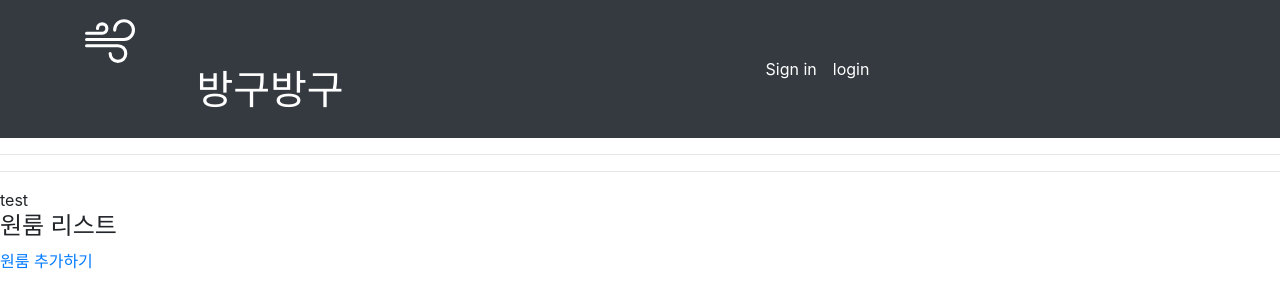
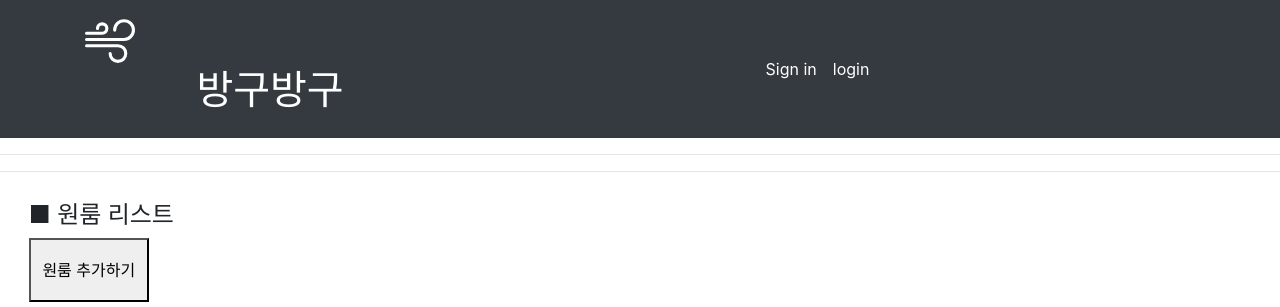
Before and after one commit to dk7648/hackathon_2021, a Django app: page /test/ in a window 1280 px wide. Shown: the top 307 px of the page. Run offline with Django 3.2, Linux system fonts and the light colour scheme; some libraries are stand-ins or nearby versions.

Commit message:
LAST COMMIT

```diff
--- a/accountapp/templates/accountapp/index.html
+++ b/accountapp/templates/accountapp/index.html
@@ -9,9 +9,7 @@
 </head>
 <body>
         {% block content %}
-        메인페이지!!!
         {% endblock %}
-        {% include 'base.html' %}
-
+        {% include 'base_main.html' %}
 </body>
 </html>
--- a/roomapp/templates/roomapp/list.html
+++ b/roomapp/templates/roomapp/list.html
@@ -1,22 +1,28 @@
 {% extends 'base.html' %}
 {% block content %}
 
-<h4>원룸 리스트</h4>
-    <a href="{% url 'roomapp:create' %}">
+<div style="margin: 1.8rem">
+    <h4> ■ 원룸 리스트</h4>
+    <button href="{% url 'roomapp:create' %}" style="width: 7.5rem; height: 4.0rem;">
         <div>원룸 추가하기</div>
-    </a>
-
-    {% for post in post_list %}
-    <div>
-        제목 : <a href="{% url 'boardapp:detail' pk=post.pk%}">{{post.title}}</a>
-        <div>
-            {% include 'user_data.html' %}
+    </button>
+</div>
+        <div class="feature col" style="margin: 1.8rem">
+            <h2 style="color: black">딩동댕 원룸</h2>
+            <img src="https://images.homify.com/c_fill,f_auto,q_0,w_740/v1525840246/p/photo/image/2551679/4-1.jpg" style="width:400; height:400">
+            <br>소개<br>
+            <p style="color: gray; width: 45rem">
+            딩동댕원룸은 조치원 서창리에 있는 원룸입니다. 세탁기, TV, 냉장고, 전자레인지 등 여러 옵션이 구비되어 있으며 매달 관리비는 없습니다.
+            </p>
         </div>
-        <div>요약 : {{ post.summary | safe }}</div>
-    </div>
-    {% endfor %}
-    </div>
-</div>
+        <div class="feature col" style="margin: 1.8rem">
+            <h2 style="color: black">댕동딩 원룸</h2>
+            <img src="https://t1.daumcdn.net/liveboard/ziptoss/5ad793a6783b4f43bd6641320e3665a9.png" style="width:400; height:400">
+            <br>소개<br>
+            <p style="color: gray; width: 45rem">
+            댕동딩원룸은 조치원 침산리에 있는 원룸입니다. 세탁기, TV, 냉장고, 전자레인지 등 여러 옵션이 구비되어 있으며 매달 관리비는 3만원입니다.
+            </p>
+        </div>
 <br><br>
 {% include 'page.html' %}
 {% endblock %}
--- a/templates/base.html
+++ b/templates/base.html
@@ -9,7 +9,6 @@
 
         <div>
             <hr><hr>
-            test
             {% block content %}
             {% endblock %}
             <hr><hr>
--- a/templates/header.html
+++ b/templates/header.html
@@ -19,12 +19,10 @@
                     <li><a href="{% url 'profileapp:create' %}"
                            class="nav-link px-2 text-white"><span>profile create</span></a></li>
                     {% endif %}
-                        <li><a href="{% url 'boardapp:list' %}" class="nav-link px-2 text-white"><span>원룸게시글</span></a></li>
-                        <li><a href="{% url 'reviewapp:list' %}" class="nav-link px-2 text-white"><span>리뷰게시판</span></a>
-                        <li><a href="{% url 'roomapp:list' %}" class="nav-link px-2 text-white">ROOMLIST</a></li>
-                        <li><a href="#" class="nav-link px-2 text-white">ROOMREVIEW</a></li>
-                        <li><a href="{% url 'boardapp:list' %}" class="nav-link px-2 text-white">ROOMCOMMUNITY</a></li>
-                        <li><a href="{% url 'accountapp:detail' pk=user.pk %}" class="nav-link px-2 text-white"><span>mypage</span></a></li>
+                        <li><a href="{% url 'reviewapp:list' %}" class="nav-link px-2 text-white"><span>자취방 리뷰</span></a>
+                        <li><a href="{% url 'roomapp:list' %}" class="nav-link px-2 text-white">자취방 목록</a></li>
+                        <li><a href="{% url 'boardapp:list' %}" class="nav-link px-2 text-white">자취방 커뮤니티</a></li>
+                        <li><a href="{% url 'accountapp:detail' pk=user.pk %}" class="nav-link px-2 text-white"><span>내정보</span></a></li>
                         <li><a href="{% url 'accountapp:logout' %}" class="nav-link px-2 text-white"><span>logout</span></a></li>
                     {% else %}
                     <a href="{% url 'accountapp:create' %}"
```
Also changed, not shown: boardapp/templates/boardapp/list.html (+15 -13 lines), templates/base_main.html (added, +20 -0 lines).
